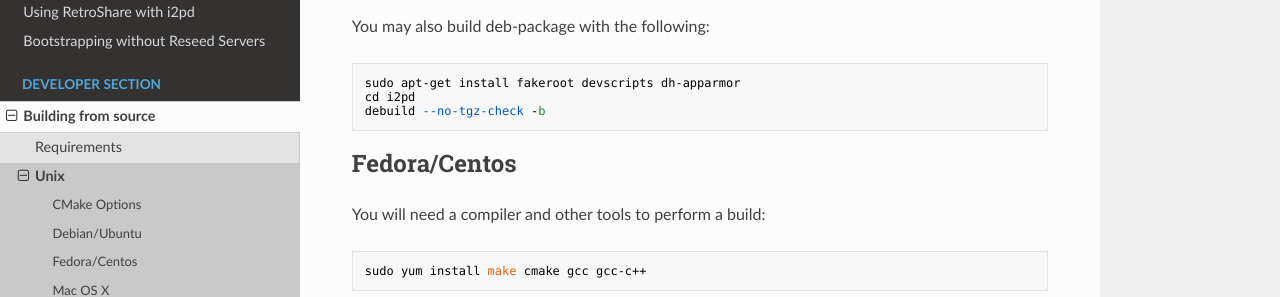
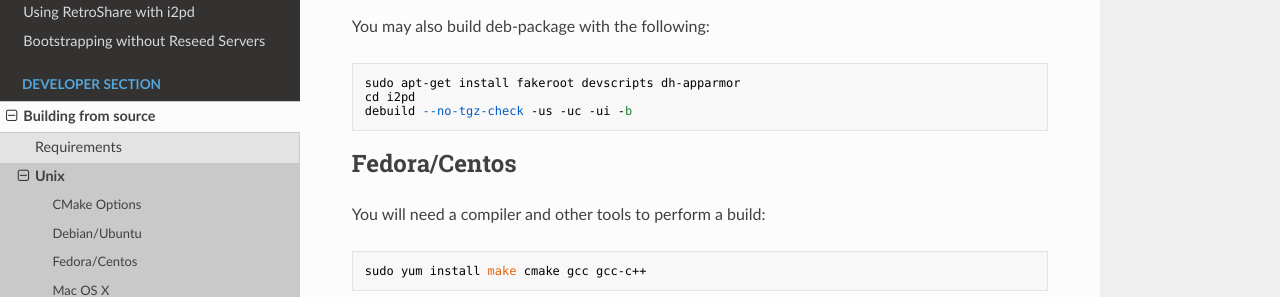
Before and after one commit to PurpleI2P/i2pd_docs_en, an MkDocs documentation site: the page built from docs/devs/building/unix.md, in a window 1280 px wide and 900 px high, scrolled down 1687 px. Shown: the part 156-453 px from the top of the window. Built offline with MkDocs 1.6.1, drawn with Linux system fonts in a browser that asks for light colours; nearby versions of some CDN libraries; old or Windows-style settings are respelled for this version of MkDocs.

```diff
--- a/docs/devs/building/unix.md
+++ b/docs/devs/building/unix.md
@@ -78,7 +78,7 @@ You may also build deb-package with the following:
 
 	sudo apt-get install fakeroot devscripts dh-apparmor
 	cd i2pd
-	debuild --no-tgz-check -b
+	debuild --no-tgz-check -us -uc -ui -b
 
 Fedora/Centos
 -------------
```
